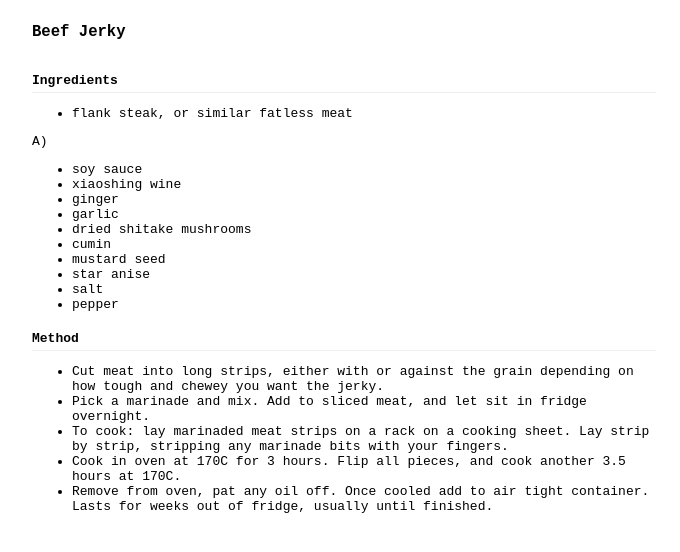
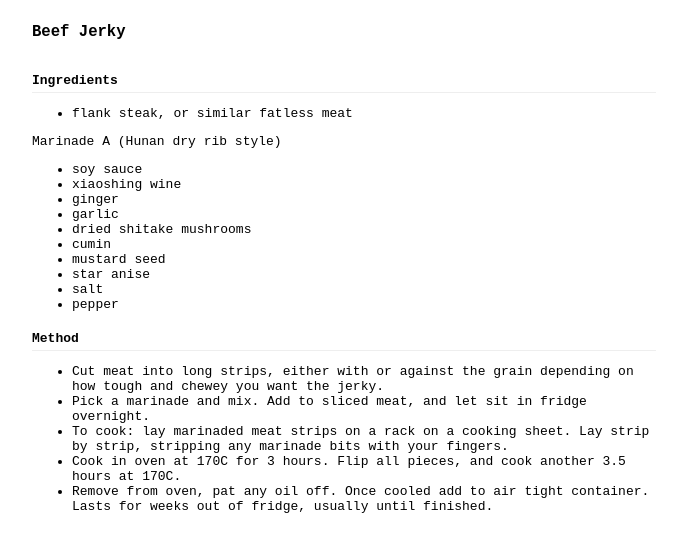
Before and after one commit to mkipling/p, a Jekyll site: the page built from _r/beef-jerky.md, in a window 1280 px wide. Shown: the top 552 px of the page, without its empty margins (296-976 px from the left). Built offline with Jekyll 4.4.1, drawn with Linux system fonts in a browser that asks for light colours.

Commit message:
Update beef-jerky.md

```diff
--- a/_r/beef-jerky.md
+++ b/_r/beef-jerky.md
@@ -7,7 +7,7 @@ category: Snack
 
 - flank steak, or similar fatless meat
 
-A)
+Marinade A (Hunan dry rib style)
 
 - soy sauce
 - xiaoshing wine
```
